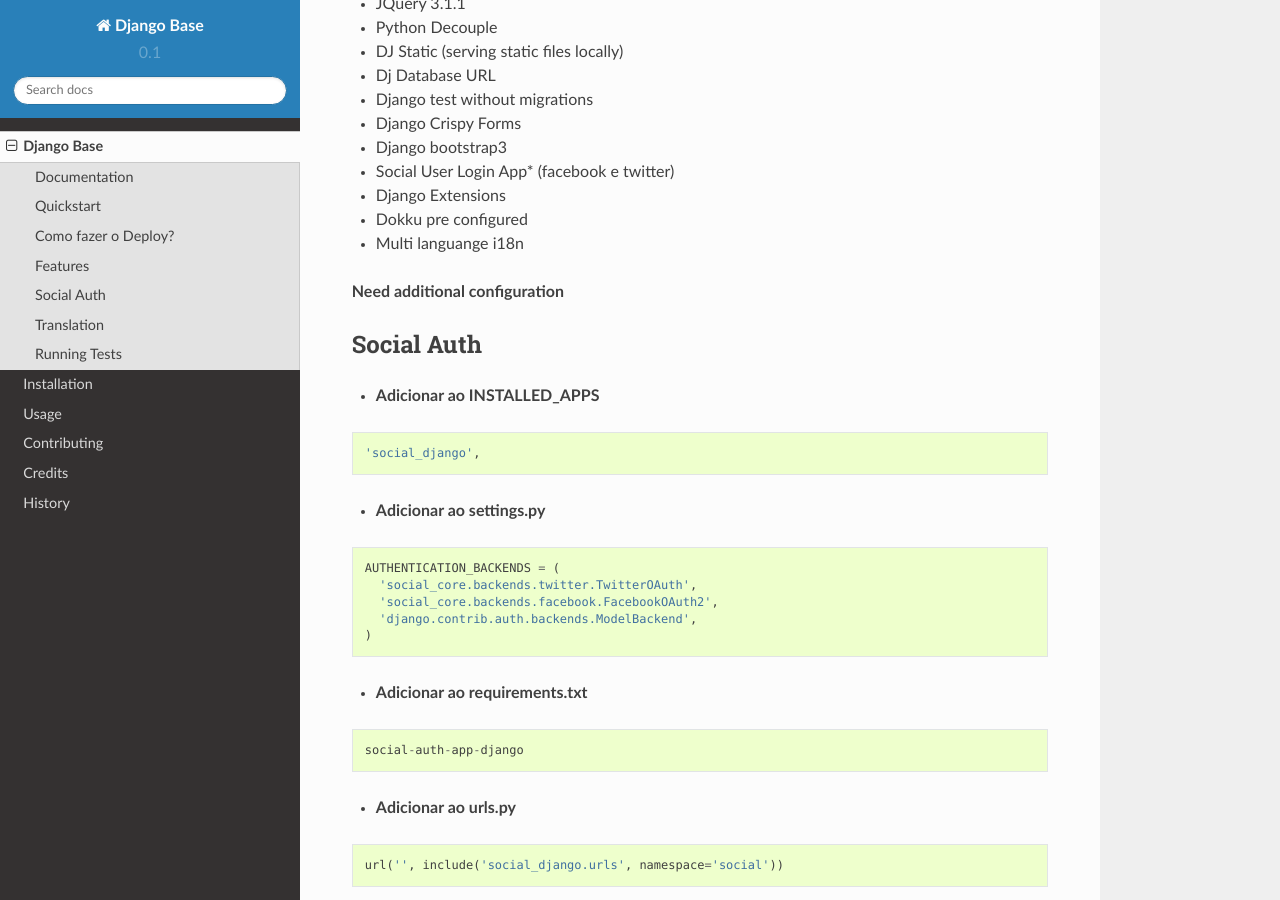
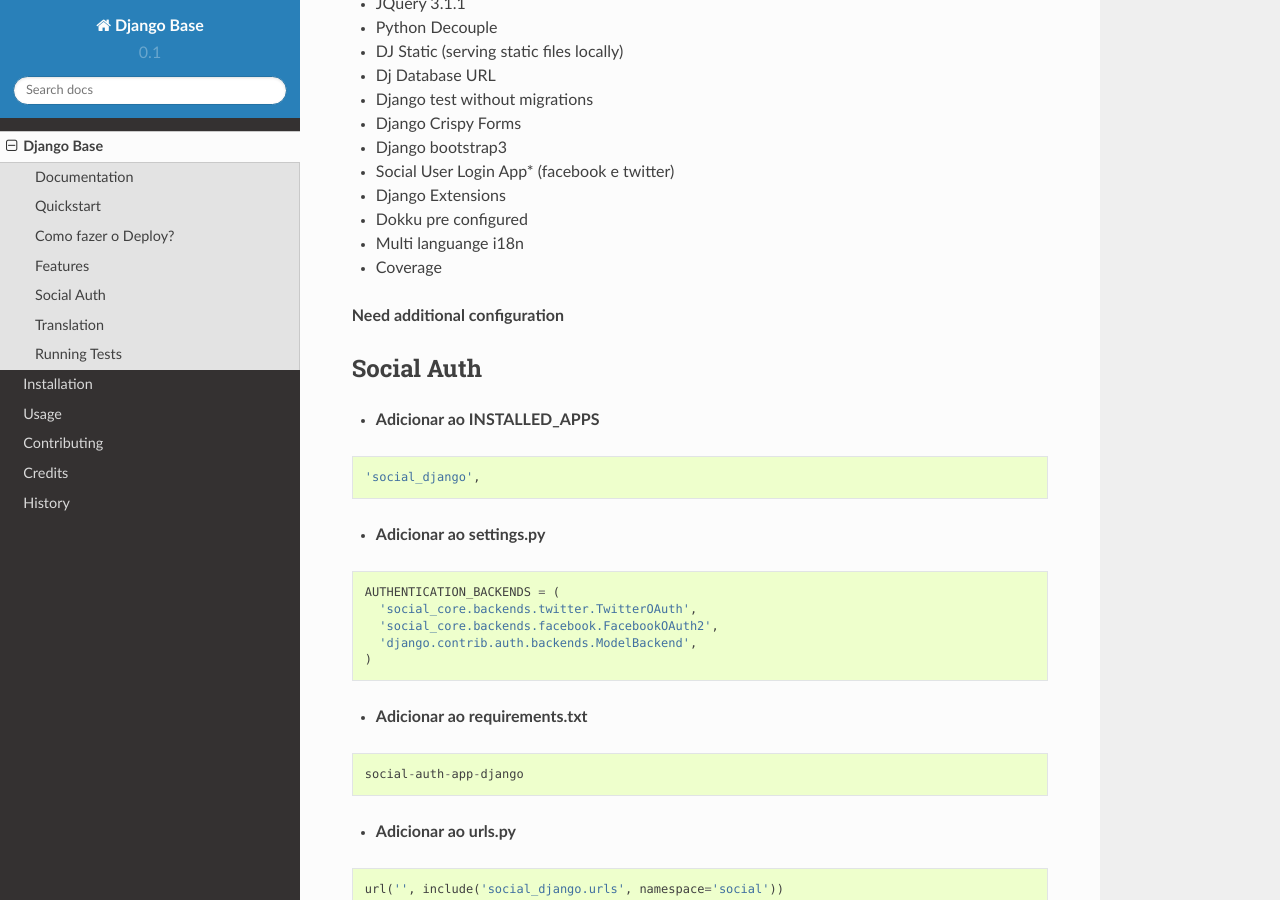
Before and after one commit to tyagow/tetyassistente, a Sphinx documentation site: the page built from docs/readme.rst, in a window 1280 px wide and 900 px high, scrolled down 2573 px. Built offline with Sphinx 7.4.7 and the Read the Docs theme 2.0.0, drawn with Linux system fonts in a browser that asks for light colours.

Commit message:
Full suport coverage

```diff
--- a/docs/readme.rst
+++ b/docs/readme.rst
@@ -132,6 +132,7 @@
 * Django Extensions
 * Dokku pre configured
 * Multi languange i18n
+* Coverage
 
 **Need additional configuration**
 
--- a/requirements-dev.txt
+++ b/requirements-dev.txt
@@ -1,5 +1,6 @@
 -r requirements.txt
 django-test-without-migrations==0.4
+coverage
 Sphinx
 sphinx_rtd_theme
 selenium
```
Also changed, not shown: 1 other file.
